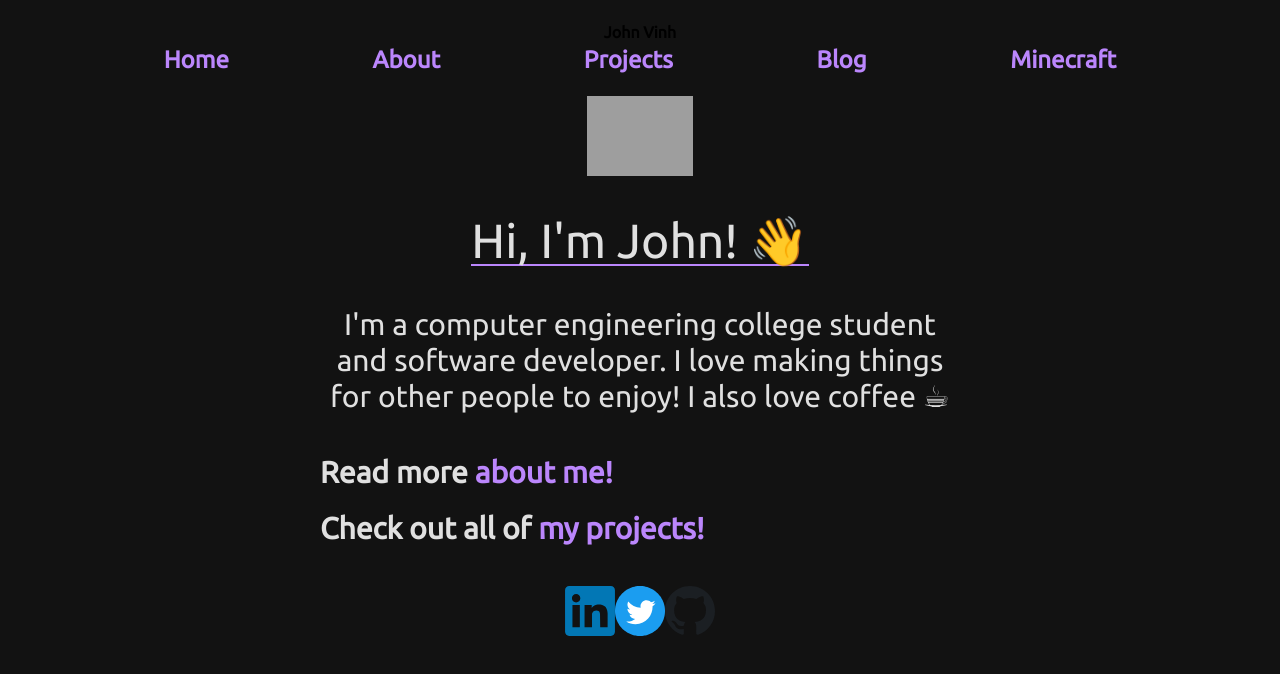
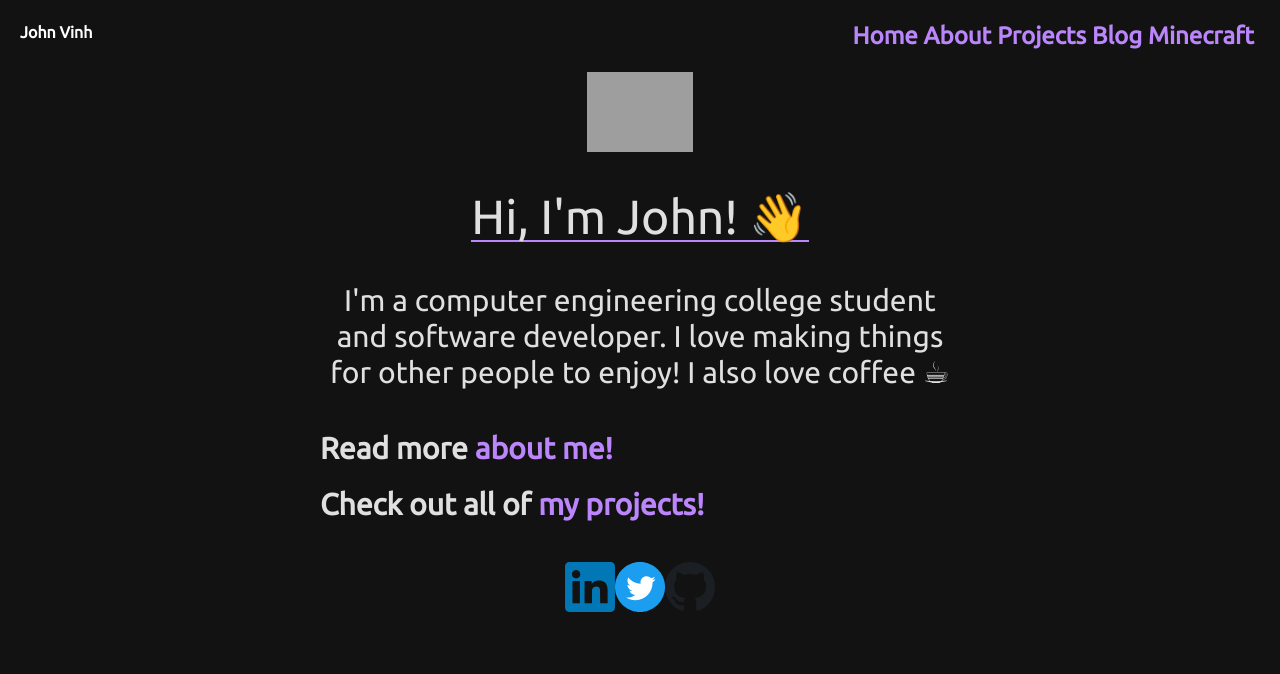
Before and after one commit to johnvinh/john-vinh-website, a SvelteKit app: page / in a window 1280 px wide. Shown: the top 674 px of the page. Built offline with nearby package versions, Linux system fonts and the light colour scheme; grey boxes are pictures that could not be loaded.

Commit message:
Align title to left and navigation on right on the same line

```diff
--- /dev/null
+++ b/src/components/NavigationBar.svelte
@@ -0,0 +1,10 @@
+<header class="text-black p-5 grid grid-cols-12">
+    <span class="text-white font-bold col-span-8">John Vinh</span>
+    <nav class="inline-flex flex-row justify-evenly md:text-2xl font-bold col-span-4">
+        <a href="/">Home</a>
+        <a href="/about">About</a>
+        <a href="/projects">Projects</a>
+        <a href="/blog">Blog</a>
+        <a href="/minecraft">Minecraft</a>
+    </nav>
+</header>
--- a/src/routes/+layout.svelte
+++ b/src/routes/+layout.svelte
@@ -1,5 +1,6 @@
 <script>
     import "../app.css";
+    import NavigationBar from "../components/NavigationBar.svelte";
 </script>
 
 <svelte:head>
@@ -9,16 +10,7 @@
     <meta name="description" content="John Vinh is a computer engineering student and software developer.">
 </svelte:head>
 
-<header class="text-black p-5">
-    <p class="text-center font-bold">John Vinh</p>
-    <nav class="flex flex-row justify-evenly md:text-2xl font-bold">
-        <a href="/">Home</a>
-        <a href="/about">About</a>
-        <a href="/projects">Projects</a>
-        <a href="/blog">Blog</a>
-        <a href="/minecraft">Minecraft</a>
-    </nav>
-</header>
+<NavigationBar />
 <main class="w-[65%] md:w-1/2 mx-auto">
     <slot></slot>
 </main>
```
